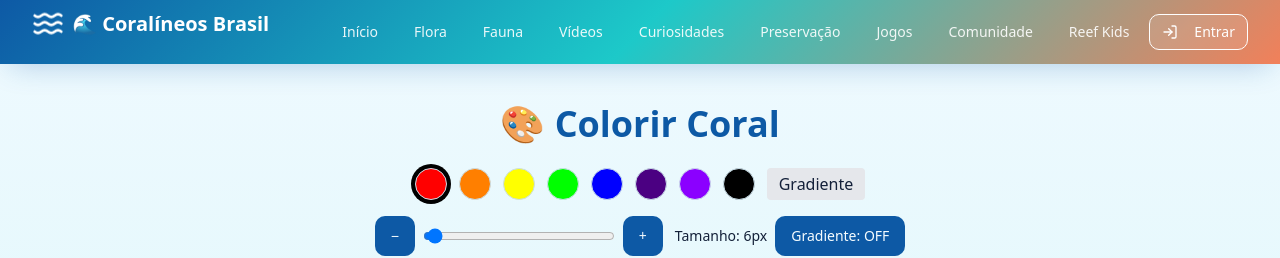
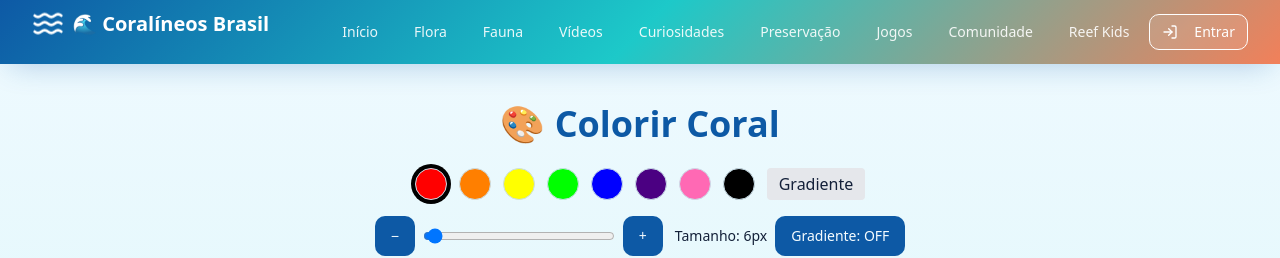
Before and after one commit to madumt12/coral-neos, a React (Vite) app: page /colorir in a window 1280 px wide. Shown: the top 258 px of the page. Built offline with nearby package versions, Linux system fonts and the light colour scheme.

Commit message:
Replace Violeta color with Rosa in Colorir.tsx

```diff
--- a/src/pages/Colorir.tsx
+++ b/src/pages/Colorir.tsx
@@ -15,7 +15,7 @@ const FIXED_COLORS = [
   "#00FF00", // Verde
   "#0000FF", // Azul
   "#4B0082", // Anil
-  "#8B00FF", // Violeta
+  "#FF69B4", // rosa
   "#000000", // Preto
 ];
 
```
